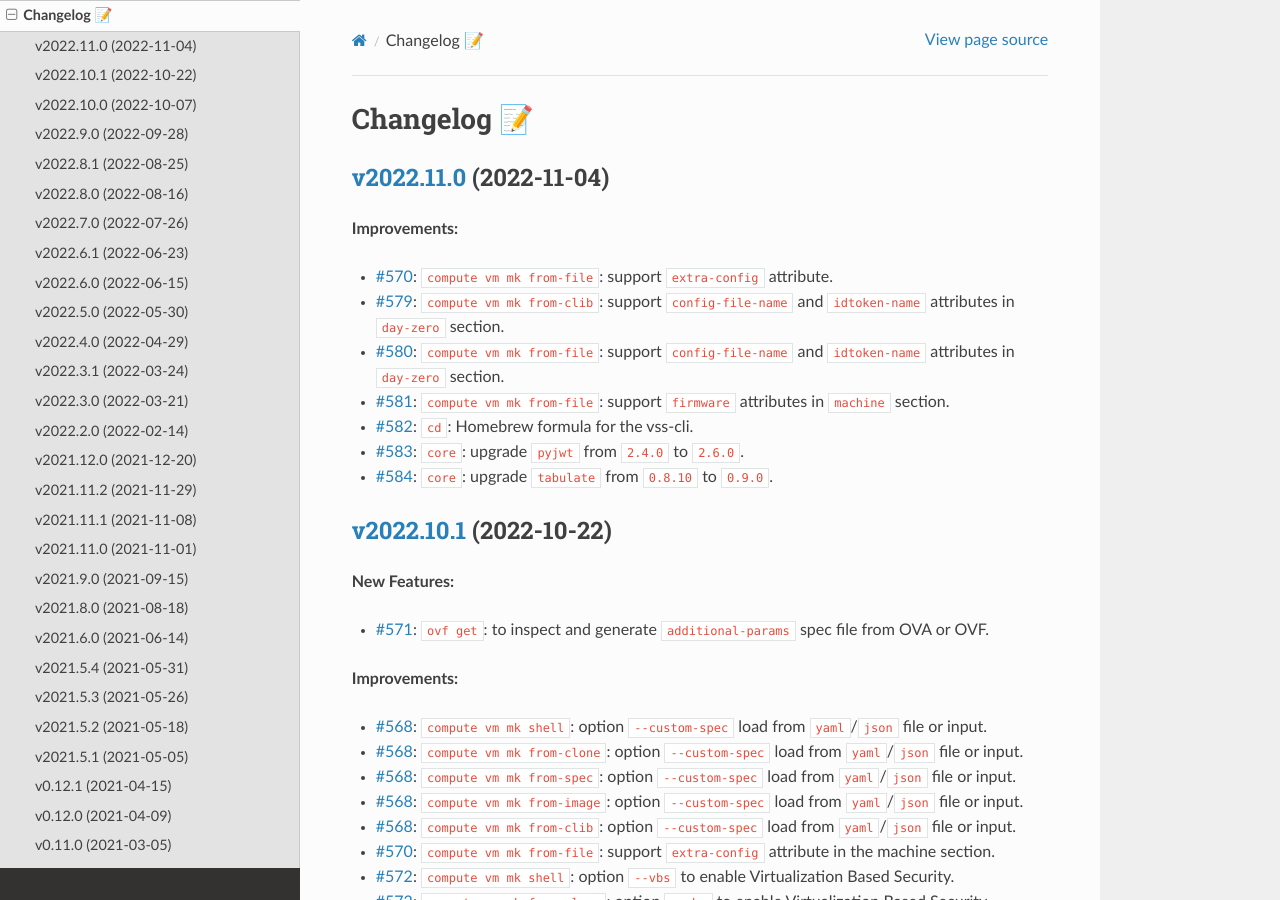
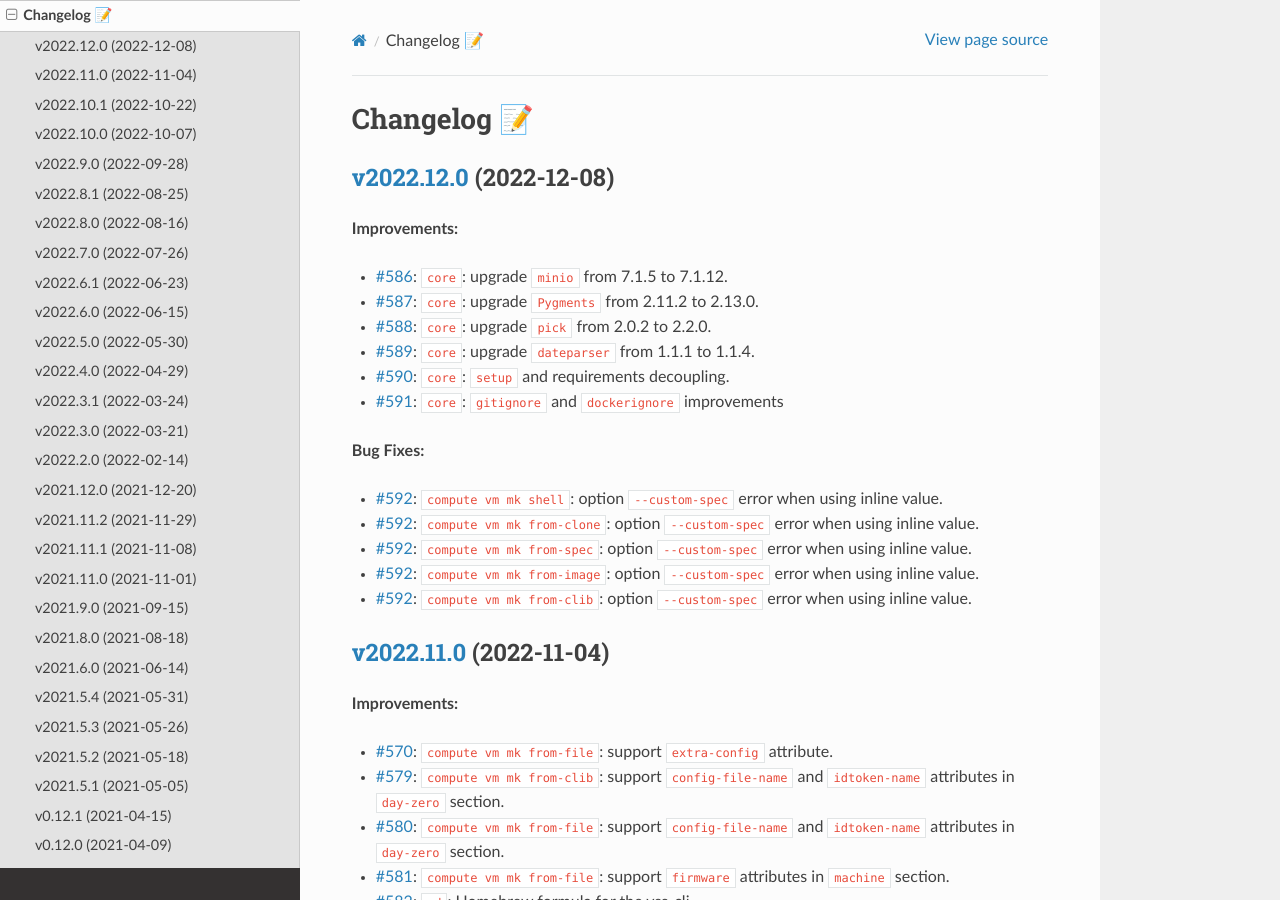
Before and after one commit to EIS-ITS/vss-cli, a Sphinx documentation site: the page built from docs/changelog.rst, in a window 1280 px wide and 900 px high. Built offline with Sphinx 7.4.7 and the Read the Docs theme 2.0.0, drawn with Linux system fonts in a browser that asks for light colours; the version number could not be read and is left out.

Commit message:
Issue #593: 🎉Version release v2022.12.0 - fixes #593

```diff
--- a/docs/changelog.rst
+++ b/docs/changelog.rst
@@ -1,5 +1,27 @@
 Changelog 📝
 ============
+
+`v2022.12.0 <https://gitlab-ee.eis.utoronto.ca/vss/vss-cli/tags/v2022.12.0>`_ (2022-12-08)
+------------------------------------------------------------------------------------------
+
+**Improvements:**
+
+- `#586 <https://gitlab-ee.eis.utoronto.ca/vss/vss-cli/issues/586>`_: ``core``: upgrade ``minio`` from 7.1.5 to 7.1.12.
+- `#587 <https://gitlab-ee.eis.utoronto.ca/vss/vss-cli/issues/587>`_: ``core``: upgrade ``Pygments`` from 2.11.2 to 2.13.0.
+- `#588 <https://gitlab-ee.eis.utoronto.ca/vss/vss-cli/issues/588>`_: ``core``: upgrade ``pick`` from 2.0.2 to 2.2.0.
+- `#589 <https://gitlab-ee.eis.utoronto.ca/vss/vss-cli/issues/589>`_: ``core``: upgrade ``dateparser`` from 1.1.1 to 1.1.4.
+- `#590 <https://gitlab-ee.eis.utoronto.ca/vss/vss-cli/issues/590>`_: ``core``: ``setup`` and requirements decoupling.
+- `#591 <https://gitlab-ee.eis.utoronto.ca/vss/vss-cli/issues/591>`_: ``core``:  ``gitignore`` and ``dockerignore`` improvements
+
+**Bug Fixes:**
+
+- `#592 <https://gitlab-ee.eis.utoronto.ca/vss/vss-cli/issues/592>`_: ``compute vm mk shell``:  option ``--custom-spec`` error when using inline value.
+- `#592 <https://gitlab-ee.eis.utoronto.ca/vss/vss-cli/issues/592>`_: ``compute vm mk from-clone``: option ``--custom-spec`` error when using inline value.
+- `#592 <https://gitlab-ee.eis.utoronto.ca/vss/vss-cli/issues/592>`_: ``compute vm mk from-spec``: option ``--custom-spec`` error when using inline value.
+- `#592 <https://gitlab-ee.eis.utoronto.ca/vss/vss-cli/issues/592>`_: ``compute vm mk from-image``: option ``--custom-spec`` error when using inline value.
+- `#592 <https://gitlab-ee.eis.utoronto.ca/vss/vss-cli/issues/592>`_: ``compute vm mk from-clib``: option ``--custom-spec`` error when using inline value.
+
+
 `v2022.11.0 <https://gitlab-ee.eis.utoronto.ca/vss/vss-cli/tags/v2022.11.0>`_ (2022-11-04)
 ------------------------------------------------------------------------------------------
 **Improvements:**
```
Also changed, not shown: CHANGELOG.md (+19 -1 lines), .bumpversion.cfg, 3 other files.
